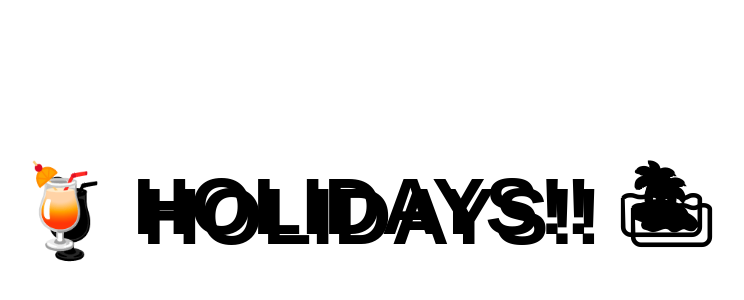
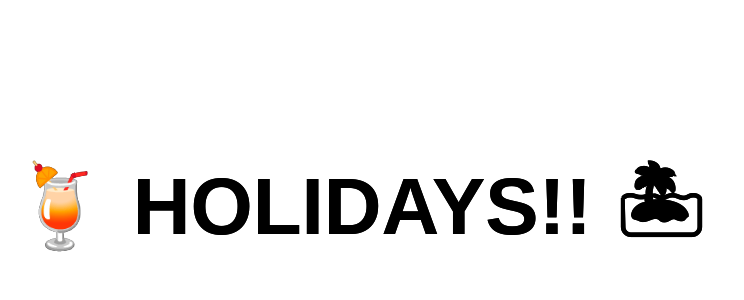
Before and after one commit to Francisco-Webdeveloper/Mouse-Move-Shadow, a plain HTML site: page index.html in a window 1280 px wide. Shown: the part 184-484 px from the top of the page, without its empty margins (282-1026 px from the left). Drawn offline with Linux system fonts and the light colour scheme.

Commit message:
fixed shadow

```diff
--- a/styles.css
+++ b/styles.css
@@ -16,6 +16,6 @@ html {
   }
 
   h1 {
-    text-shadow: 10px 10px 0 rgba(0,0,0,1);
+    text-shadow: 0 0 0 rgba(0,0,0,1);
     font-size: 80px;
   }
```
